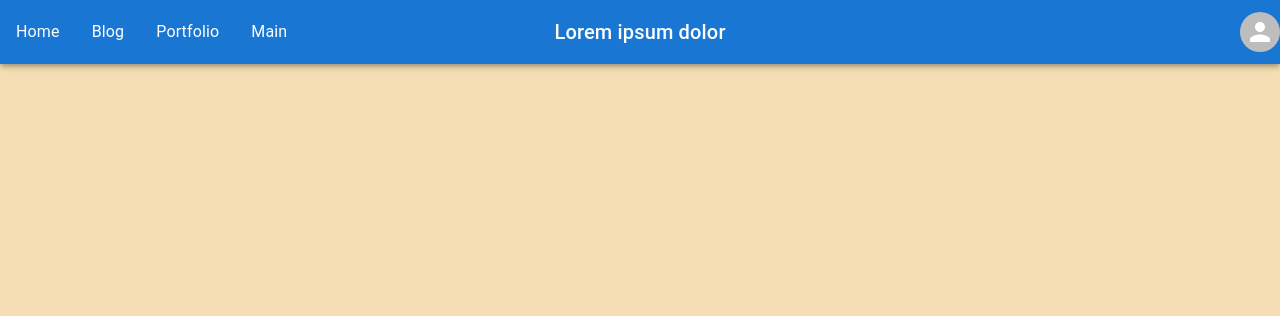
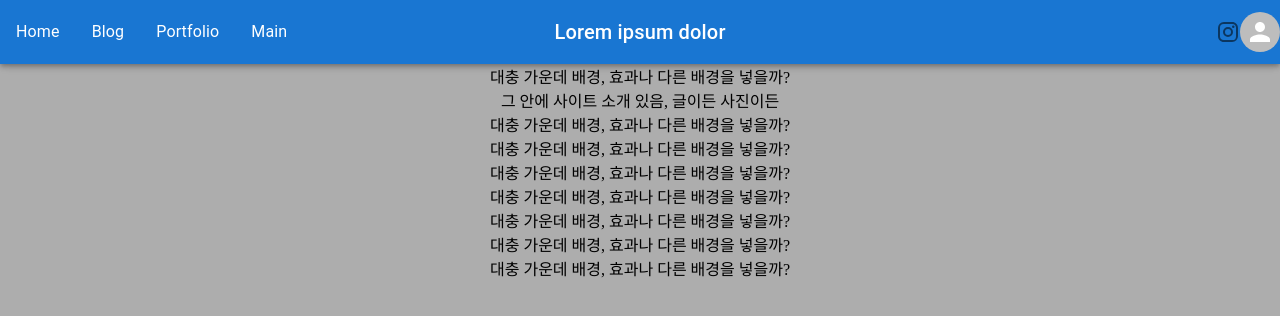
Before and after one commit to kyungbbabi/chan_firstProject, a React (Create React App) app: page / in a window 1280 px wide. Shown: the top 316 px of the page. Built offline with nearby package versions, Linux system fonts and the light colour scheme.

Commit message:
docs: homepage fix 1

```diff
--- a/src/App.js
+++ b/src/App.js
@@ -9,7 +9,6 @@ import Blog from "./pages/Blog";
 import style from "./style.css"
 import Header from "./component/header/Header";
 import ScrollTop from "./component/ScrollTop";
-import { Typography } from "@mui/material";
 
 
 
@@ -18,8 +17,8 @@ function App() {
 
   return (
     // <Login />
-    // <Home />
-    <Header />
+    <Home />
+    // <Header />
 
     // <BrowserRouter>
     // <Routes>
--- a/src/component/ScrollTop.js
+++ b/src/component/ScrollTop.js
@@ -4,6 +4,7 @@ import KeyboardArrowUpIcon from "@mui/icons-material/KeyboardArrowUp"
 
 const ScrollTop = (props) => {
 
+  // 다시 해보기!
   const [show, setShow] = useState(false);
   const [scroll, setScroll] = useState(0);
 
--- a/src/component/header/HeaderAvatar.js
+++ b/src/component/header/HeaderAvatar.js
@@ -1,5 +1,6 @@
 import React, { useState } from "react";
 import { Box, Tooltip, IconButton, Avatar, Menu, MenuItem, Typography } from "@mui/material"
+import InstagramIcon from '@mui/icons-material/Instagram';
 
 const HeaderAvatar = () => {
 
@@ -15,8 +16,17 @@ const HeaderAvatar = () => {
     setAnchorElUser(null);
   }
 
+  const handelClickInstagram = (e) => {
+    e.preventDefault();
+  }
+
   return(
     <Box>
+      <Tooltip title="Open settings">
+        <IconButton onClick={handelClickInstagram} sx={{ p: 0 }}>
+          <InstagramIcon />
+        </IconButton>
+      </Tooltip>
       <Tooltip title="Open settings">
         <IconButton onClick={handleOpenUserMenu} sx={{ p: 0 }}>
           <Avatar />
@@ -25,15 +35,9 @@ const HeaderAvatar = () => {
       <Menu
         sx={{ mt: '45px' }}
         anchorEl={anchorElUser}
-        anchorOrigin={{
-          vertical: 'top',
-          horizontal: 'right',
-        }}
+        anchorOrigin={{ vertical: 'top', horizontal: 'right' }}
         keepMounted
-        transformOrigin={{
-          vertical: 'top',
-          horizontal: 'right',
-        }}
+        transformOrigin={{ vertical: 'top', horizontal: 'right' }}
         open={anchorElUser}
         onClose={handleCloseUserMenu}
       >
--- a/src/component/header/HeaderMenu.js
+++ b/src/component/header/HeaderMenu.js
@@ -3,6 +3,7 @@ import React from "react";
 
 const HeaderMenu = (props) => {
 
+  // navigate 추가하기
 
   return(
 
--- a/src/pages/Home.js
+++ b/src/pages/Home.js
@@ -1,14 +1,36 @@
+import { Box, Grid } from "@mui/material";
 import React from "react";
+import Header from "../component/header/Header";
 
 export default function Home(props) {
 
-  const handelClickLoginPage = (e) => {
-    e.preventDefault();
-  }
+  return(
+    <Box>
+      <Header />
 
-  return(
-    <>
-    </>
+      <Grid sx={{display:"center", alignItems:"center" ,justifyContent:"center", marginTop:"4rem"}}>
+        대충 가운데 배경, 효과나 다른 배경을 넣을까?
+      </Grid>
+      <Grid sx={{display:"center", alignItems:"center", justifyContent:"center"}}>
+        그 안에 사이트 소개 있음, 글이든 사진이든
+      </Grid>
+
+      <Grid sx={{display:"center", alignItems:"center" ,justifyContent:"center"}}>
+        대충 가운데 배경, 효과나 다른 배경을 넣을까?
+      </Grid><Grid sx={{display:"center", alignItems:"center" ,justifyContent:"center"}}>
+        대충 가운데 배경, 효과나 다른 배경을 넣을까?
+      </Grid><Grid sx={{display:"center", alignItems:"center" ,justifyContent:"center"}}>
+        대충 가운데 배경, 효과나 다른 배경을 넣을까?
+      </Grid><Grid sx={{display:"center", alignItems:"center" ,justifyContent:"center"}}>
+        대충 가운데 배경, 효과나 다른 배경을 넣을까?
+      </Grid><Grid sx={{display:"center", alignItems:"center" ,justifyContent:"center"}}>
+        대충 가운데 배경, 효과나 다른 배경을 넣을까?
+      </Grid><Grid sx={{display:"center", alignItems:"center" ,justifyContent:"center"}}>
+        대충 가운데 배경, 효과나 다른 배경을 넣을까?
+      </Grid><Grid sx={{display:"center", alignItems:"center" ,justifyContent:"center"}}>
+        대충 가운데 배경, 효과나 다른 배경을 넣을까?
+      </Grid>
+    </Box>
   );
 
 }
--- a/src/style.css
+++ b/src/style.css
@@ -14,7 +14,7 @@ html, body, #root {
   width: 100%;
   height: 100%;
   box-sizing: border-box;
-  background-Color: wheat;
+  background-Color: rgba(0, 0, 0, 0.123);
 }
 
 #login-box{
```
